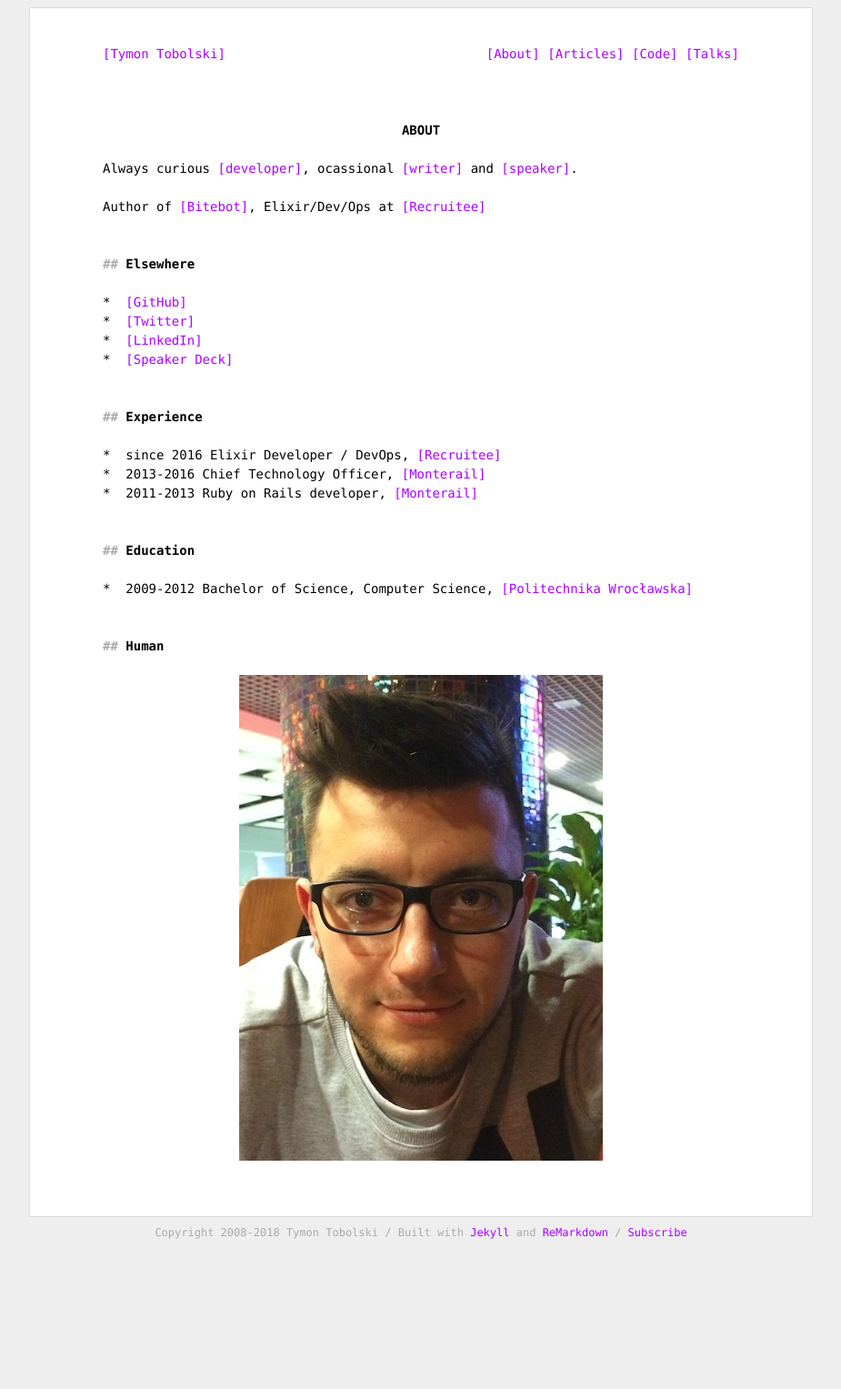
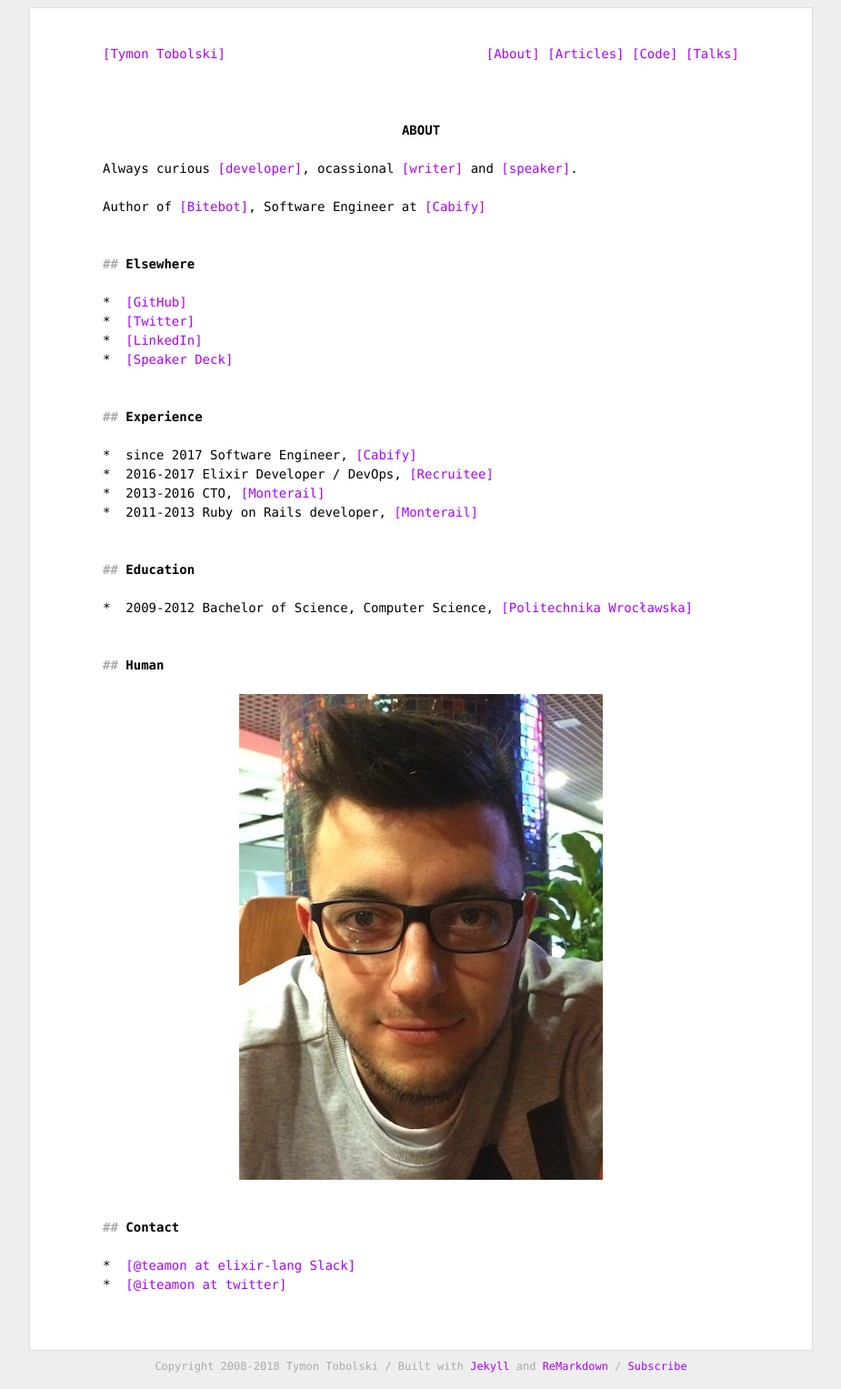
Before and after one commit to teamon/teamon.github.io, a Jekyll site: the page built from about.md, in a window 1280 px wide. Shown: the whole page at 91% size, without its empty margins (177-1102 px from the left). Built offline with Jekyll 4.4.1, drawn with Linux system fonts in a browser that asks for light colours; before the commit the page ends 1380 px from its top, so only the background shows below that.

Commit message:
Update About & Code pages

```diff
--- a/about.md
+++ b/about.md
@@ -6,7 +6,7 @@ title: About
 
 Always curious [developer](/code), ocassional [writer](/) and [speaker](/talks).
 
-Author of [Bitebot](https://bitebot.io), Elixir/Dev/Ops at [Recruitee](http://recruitee.com)
+Author of [Bitebot](https://bitebot.io), Software Engineer at [Cabify](https://cabify.com)
 
 
 ## Elsewhere
@@ -18,8 +18,9 @@ Author of [Bitebot](https://bitebot.io), Elixir/Dev/Ops at [Recruitee](http://re
 
 
 ## Experience
-- since 2016 Elixir Developer / DevOps, [Recruitee](http://recruitee.com)
-- 2013-2016 Chief Technology Officer, [Monterail](http://monterail.com)
+- since 2017 Software Engineer, [Cabify](https://cabify.com)
+- 2016-2017 Elixir Developer / DevOps, [Recruitee](http://recruitee.com)
+- 2013-2016 CTO, [Monterail](http://monterail.com)
 - 2011-2013 Ruby on Rails developer, [Monterail](http://monterail.com)
 
 ## Education
@@ -28,3 +29,9 @@ Author of [Bitebot](https://bitebot.io), Elixir/Dev/Ops at [Recruitee](http://re
 
 ## Human
 ![](/assets/images/me.jpg)
+
+
+## Contact
+
+- [@teamon at elixir-lang Slack](https://elixir-slackin.herokuapp.com/)
+- [@iteamon at twitter](https://twitter.com/iteamon)
```
Also changed, not shown: code.md (+5 -5 lines).
